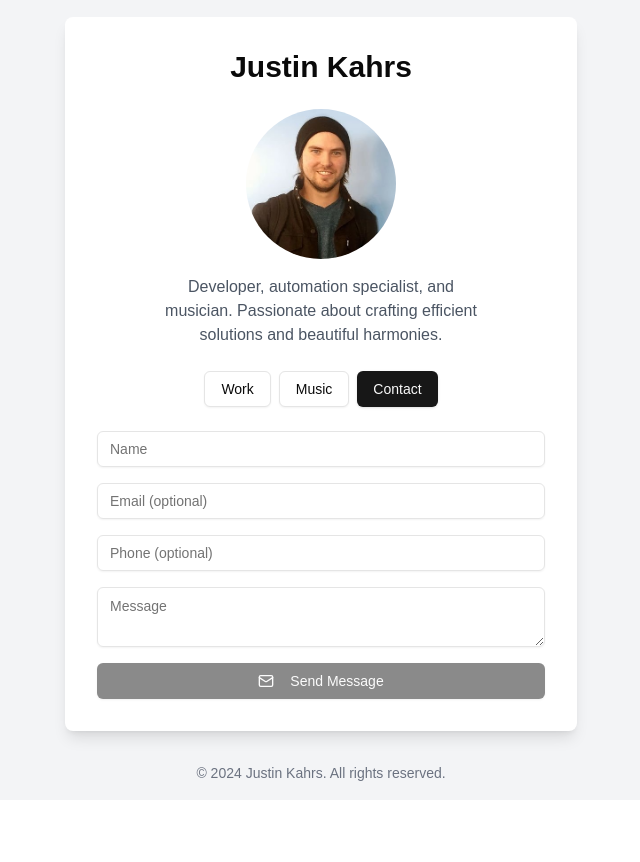
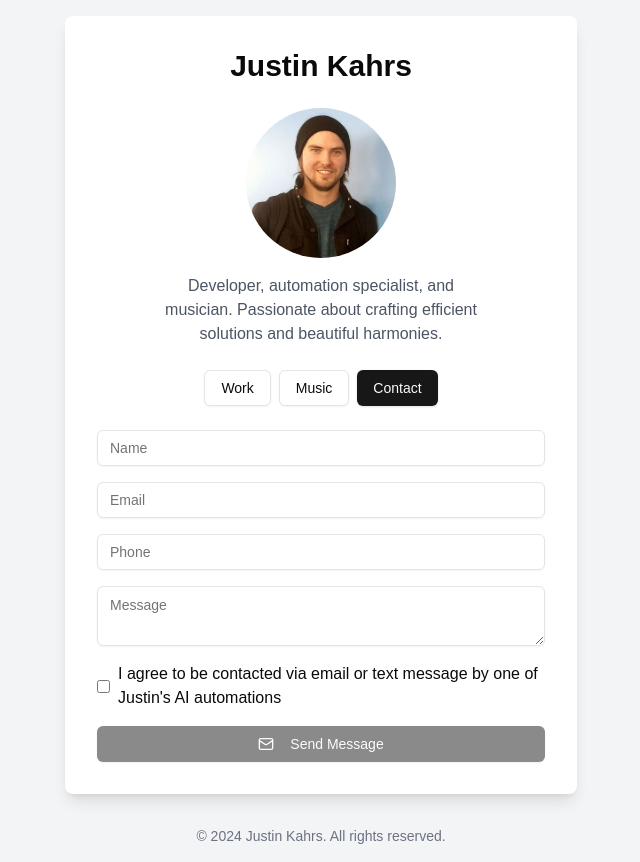
Before and after one commit to justinkahrs/portfolio, a Next.js app: page /contact in a window 1280 px wide. Shown: the whole page, without its empty margins (319-959 px from the left). Before the commit the page ends 800 px from the top, so only its background shows below. Built offline with nearby package versions, Linux system fonts and the light colour scheme.

Commit message:
fix: Form validation and consent

```diff
--- a/src/app/contact/page.tsx
+++ b/src/app/contact/page.tsx
@@ -10,44 +10,125 @@ import { Mail } from "lucide-react";
 import { useToast } from "@/components/ui/use-toast";
 
 export default function Contact() {
+  // State variables
   const [name, setName] = useState<string>("");
   const [email, setEmail] = useState<string>("");
   const [phone, setPhone] = useState<string>("");
+  const [contactPreference, setContactPreference] = useState<string>("");
   const [message, setMessage] = useState<string>("");
+  const [consentGiven, setConsentGiven] = useState<boolean>(false);
+
+  // Touched state variables
+  const [touchedFields, setTouchedFields] = useState({
+    name: false,
+    email: false,
+    phone: false,
+    contactPreference: false,
+    message: false,
+    consentGiven: false,
+  });
+
   const { toast } = useToast();
 
+  // Validation regex patterns
   const emailRegex = /^[^\s@]+@[^\s@]+\.[^\s@]+$/;
   const phoneRegex =
     /^(\+?\d{1,3})?[\s.-]?\(?\d{3}\)?[\s.-]?\d{3}[\s.-]?\d{4}$/;
 
+  // Form validation function
   const isFormValid = () => {
     const isEmailValid = email && emailRegex.test(email);
     const isPhoneValid = phone && phoneRegex.test(phone);
     const isNameValid = name.trim().length > 0;
     const isMessageValid = message.trim().length > 0;
-    return isNameValid && isMessageValid && (isEmailValid || isPhoneValid);
+    const isContactPreferenceValid = !phone || (phone && contactPreference);
+    const isConsentGivenValid = consentGiven;
+
+    return (
+      isNameValid &&
+      isMessageValid &&
+      (isEmailValid || isPhoneValid) &&
+      isContactPreferenceValid &&
+      isConsentGivenValid
+    );
   };
 
+  // Individual field validation functions
+  const getEmailError = () => {
+    if (!touchedFields.email) return "";
+    if (email && !emailRegex.test(email)) return "Invalid email address.";
+    return "";
+  };
+
+  const getPhoneError = () => {
+    if (!touchedFields.phone) return "";
+    if (phone && !phoneRegex.test(phone)) return "Invalid phone number.";
+    return "";
+  };
+
+  const getContactPreferenceError = () => {
+    if (!touchedFields.contactPreference) return "";
+    if (phone && !contactPreference)
+      return "Please select your contact preference.";
+    return "";
+  };
+
+  const getConsentError = () => {
+    if (!touchedFields.consentGiven) return "";
+    if (!consentGiven) return "You must agree to be contacted.";
+    return "";
+  };
+
+  const handleBlur = (fieldName: string) => {
+    setTouchedFields((prev) => ({ ...prev, [fieldName]: true }));
+  };
+
+  // Form submission handler
   const handleSubmit = async (e: React.FormEvent<HTMLFormElement>) => {
     e.preventDefault();
-    console.log({ name, email, phone, message });
+    console.log({
+      name,
+      email,
+      phone,
+      contactPreference,
+      message,
+      consentGiven,
+    });
     try {
       const response = await fetch("/api/contact", {
         method: "POST",
         headers: {
           "Content-Type": "application/json",
         },
-        body: JSON.stringify({ name, email, phone, message }),
+        body: JSON.stringify({
+          name,
+          email,
+          phone,
+          contactPreference,
+          message,
+          consentGiven,
+        }),
       });
       if (response.ok) {
         toast({
           title: "Message sent!",
           description: "I'll get back to you soon.",
         });
+        // Reset form fields
         setName("");
         setEmail("");
         setPhone("");
+        setContactPreference("");
         setMessage("");
+        setConsentGiven(false);
+        setTouchedFields({
+          name: false,
+          email: false,
+          phone: false,
+          contactPreference: false,
+          message: false,
+          consentGiven: false,
+        });
       } else {
         throw new Error("Failed to send message");
       }
@@ -63,33 +144,152 @@ export default function Contact() {
 
   return (
     <form onSubmit={handleSubmit} className="space-y-4">
+      {/* Name Field */}
+      <div>
         <Input
           type="text"
           placeholder="Name"
           value={name}
           onChange={(e) => setName(e.target.value)}
+          onBlur={() => handleBlur("name")}
           required
         />
+        {touchedFields.name && name.trim().length === 0 && (
+          <p className="text-red-500 text-sm mt-1">Name is required.</p>
+        )}
+      </div>
+
+      {/* Email Field */}
+      <div>
         <Input
           type="email"
-        placeholder="Email (optional)"
+          placeholder="Email"
           value={email}
           onChange={(e) => setEmail(e.target.value)}
-        className={email && !emailRegex.test(email) ? "border-red-500" : ""}
+          onBlur={() => handleBlur("email")}
+          className={
+            touchedFields.email && email && !emailRegex.test(email)
+              ? "border-red-500"
+              : ""
+          }
         />
+        {getEmailError() && (
+          <p className="text-red-500 text-sm mt-1">{getEmailError()}</p>
+        )}
+      </div>
+
+      {/* Phone Field with Contact Preference */}
+      <div>
+        <div className="flex items-center space-x-4">
+          {/* Phone Input */}
           <Input
             type="text"
-        placeholder="Phone (optional)"
+            placeholder="Phone"
             value={phone}
-        onChange={(e) => setPhone(e.target.value)}
-        className={phone && !phoneRegex.test(phone) ? "border-red-500" : ""}
+            onChange={(e) => {
+              setPhone(e.target.value);
+              // Reset contact preference if phone is cleared
+              if (e.target.value === "") {
+                setContactPreference("");
+              }
+            }}
+            onBlur={() => handleBlur("phone")}
+            className={
+              touchedFields.phone && phone && !phoneRegex.test(phone)
+                ? "border-red-500"
+                : ""
+            }
           />
+
+          {/* Contact Preference Radios */}
+          {phone && (
+            <div className="flex items-center space-x-2">
+              <label className="flex items-center">
+                <input
+                  type="radio"
+                  name="contactPreference"
+                  value="call"
+                  checked={contactPreference === "call"}
+                  onChange={(e) => setContactPreference(e.target.value)}
+                  onBlur={() => handleBlur("contactPreference")}
+                  className="mr-1"
+                />
+                Call
+              </label>
+              <label className="flex items-center">
+                <input
+                  type="radio"
+                  name="contactPreference"
+                  value="text"
+                  checked={contactPreference === "text"}
+                  onChange={(e) => setContactPreference(e.target.value)}
+                  onBlur={() => handleBlur("contactPreference")}
+                  className="mr-1"
+                />
+                Text
+              </label>
+            </div>
+          )}
+        </div>
+        {/* Phone Error */}
+        {getPhoneError() && (
+          <p className="text-red-500 text-sm mt-1">{getPhoneError()}</p>
+        )}
+        {/* Contact Preference Error */}
+        {getContactPreferenceError() && (
+          <p className="text-red-500 text-sm mt-1">
+            {getContactPreferenceError()}
+          </p>
+        )}
+      </div>
+
+      {/* Message Field */}
+      <div>
         <Textarea
           placeholder="Message"
           value={message}
           onChange={(e) => setMessage(e.target.value)}
+          onBlur={() => handleBlur("message")}
           required
         />
+        {touchedFields.message && message.trim().length === 0 && (
+          <p className="text-red-500 text-sm mt-1">Message is required.</p>
+        )}
+      </div>
+
+      {/* Consent Checkbox */}
+      <div>
+        <label className="flex items-center">
+          <input
+            type="checkbox"
+            checked={consentGiven}
+            onChange={(e) => setConsentGiven(e.target.checked)}
+            onBlur={() => handleBlur("consentGiven")}
+            className="mr-2"
+          />
+          I agree to be contacted via email or text message by one of Justin's
+          AI automations
+        </label>
+        {getConsentError() && (
+          <p className="text-red-500 text-sm mt-1">{getConsentError()}</p>
+        )}
+      </div>
+
+      {/* No Contact Information Error */}
+      {name &&
+        message &&
+        !phone &&
+        !email &&
+        touchedFields.email &&
+        touchedFields.phone && (
+          <div>
+            <p className="text-red-500 text-sm mt-1">
+              Please provide at least an email or phone number.
+            </p>
+          </div>
+        )}
+
+      {/* Submit Button */}
       <Button type="submit" className="w-full" disabled={!isFormValid()}>
         <Mail className="mr-2" />
         Send Message
```
Lines whose indentation alone changed are shown as unchanged.
